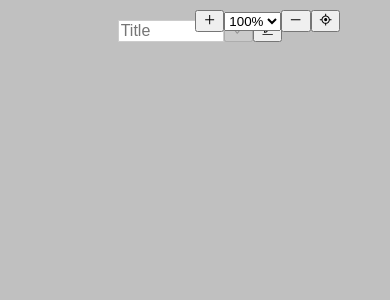
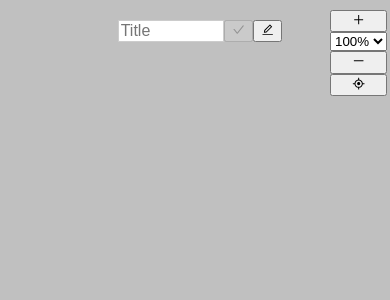
Before and after one commit to Ceperiv/magic_tree, a React (Create React App) app: page /main in a window 390 px wide. Shown: the top 300 px of the page. Built offline with nearby package versions, Linux system fonts and the light colour scheme.

Commit message:
responsive zoomable_block

```diff
--- a/src/layouts/mainLayout/mainLayout.scss
+++ b/src/layouts/mainLayout/mainLayout.scss
@@ -3,6 +3,7 @@
 
   .zoomable_container {
     position: relative;
+
 
     .zoomable_block {
       z-index: 99;
@@ -16,3 +17,16 @@
     }
   }
 }
+
+@media (max-width: 776px) {
+  .zoomable_block {
+    display: flex;
+    flex-direction: column;
+  }
+}
+
+@media (max-width: 462px) {
+  .main_layout > .zoomable_container > .zoomable_block {
+    right: 3px;
+  }
+}
```
